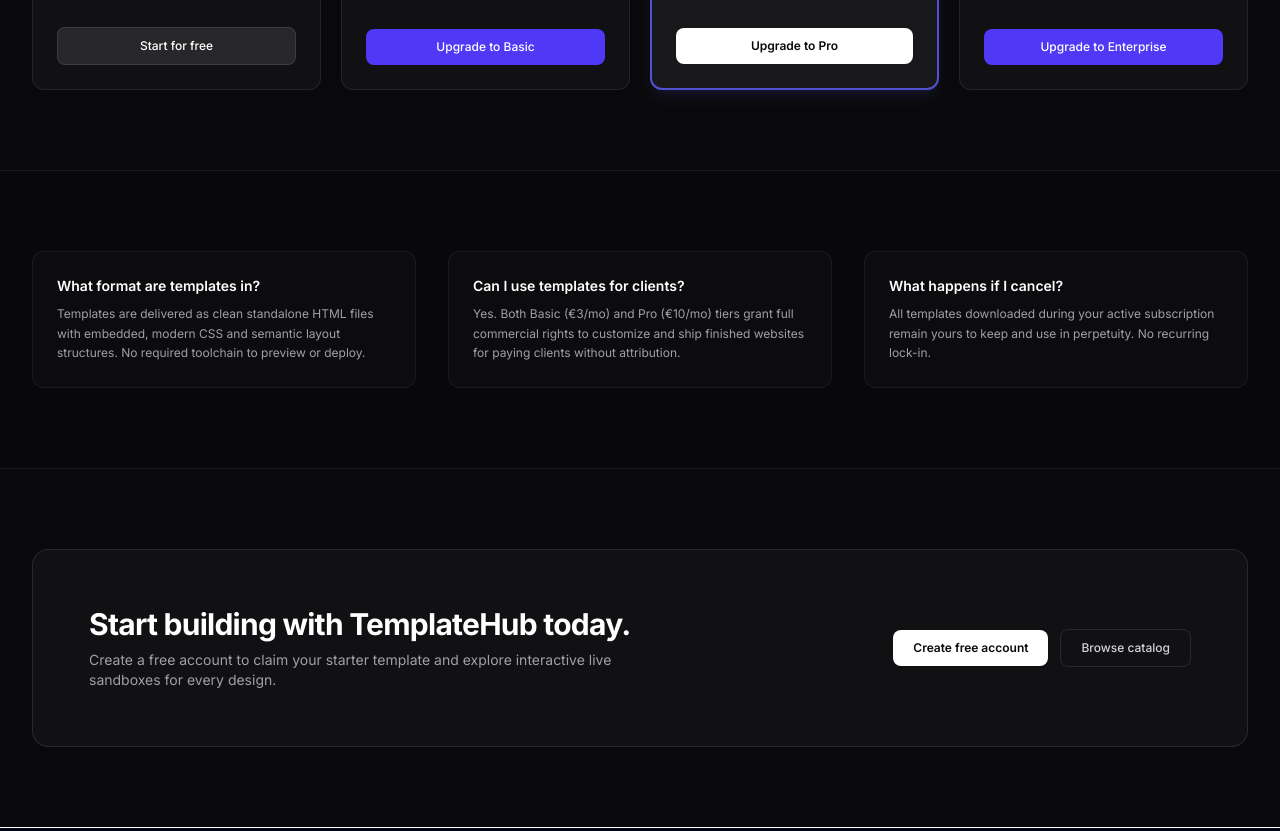
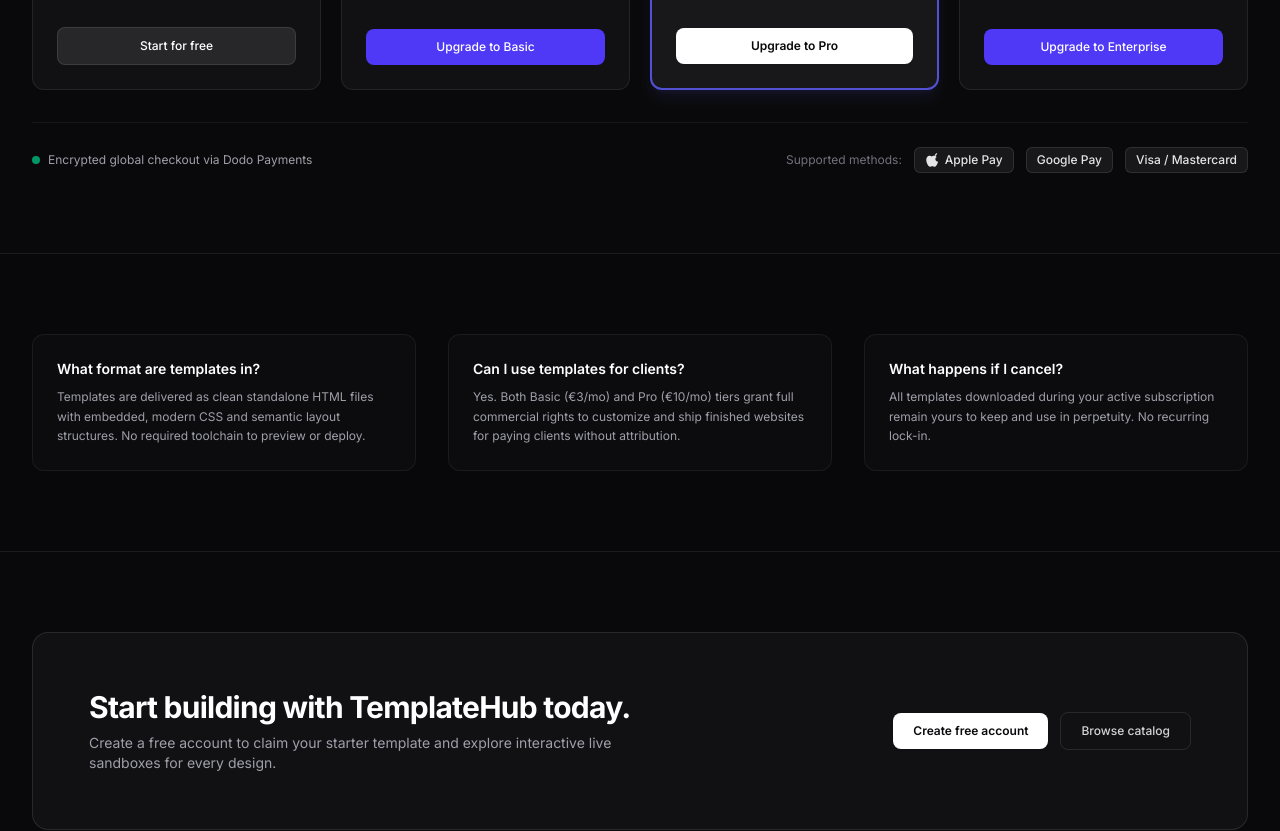
Before and after one commit to ysxDCc/templatehub, a Next.js app: page / in a window 1280 px wide. Shown: the part 3060-3891 px from the top of the page. Built offline with nearby package versions, Linux system fonts and the light colour scheme; no server answers.

Commit message:
feat: add Apple Pay, Google Pay and card payment badges

```diff
--- a/src/app/page.tsx
+++ b/src/app/page.tsx
@@ -70,6 +70,29 @@ export default function Home() {
               <PricingCard key={plan.id} plan={plan} />
             ))}
           </div>
+
+          {/* Supported payment badges */}
+          <div className="mt-8 pt-6 border-t border-white/[0.06] flex flex-wrap items-center justify-between gap-4 text-xs text-zinc-400">
+            <div className="flex items-center gap-2">
+              <span className="w-2 h-2 rounded-full bg-emerald-500 animate-pulse"></span>
+              <span>Encrypted global checkout via Dodo Payments</span>
+            </div>
+            <div className="flex items-center gap-3">
+              <span className="text-zinc-500">Supported methods:</span>
+              <span className="px-2.5 py-1 rounded-md bg-zinc-900 border border-white/10 text-zinc-200 font-medium flex items-center gap-1.5">
+                <svg className="w-3.5 h-3.5 fill-current" viewBox="0 0 170 170">
+                  <path d="M150.37 130.25c-2.45 5.66-5.35 10.87-8.71 15.66-4.58 6.53-8.33 11.05-11.22 13.56-4.48 4.12-9.28 6.23-14.42 6.35-3.69 0-8.14-1.05-13.32-3.18-5.19-2.12-9.97-3.17-14.34-3.17-4.58 0-9.49 1.05-14.75 3.17-5.26 2.13-9.5 3.24-12.74 3.35-4.35.13-9.16-1.9-14.42-6.08-3.69-3.04-7.67-7.81-11.96-14.34-5.97-9.13-10.66-19.43-14.07-30.89-3.41-11.46-5.12-22.18-5.12-32.16 0-14.12 3.65-25.79 10.96-35.01 7.31-9.23 16.32-13.93 27.04-14.12 5.02 0 10.53 1.29 16.53 3.88 6 2.58 10.02 3.93 12.06 4.06 1.7.01 5.92-1.39 12.66-4.18 6.74-2.79 12.51-4.06 17.3-3.8 12.44.75 22.22 5.37 29.35 13.88-10.88 6.58-16.2 15.54-15.96 26.89.26 8.84 3.73 16.14 10.41 21.9 6.69 5.76 14.54 9.17 23.57 10.23-2.22 6.89-5.1 14.28-8.64 22.16zM119.22 33.64c0-7.29 2.65-14.18 7.96-20.67 5.31-6.5 11.9-10.74 19.78-12.72.33 1.15.5 2.27.5 3.36 0 7.2-2.75 14.17-8.24 20.91-5.49 6.74-12.16 10.87-20 12.39z"/>
+                </svg>
+                Apple Pay
+              </span>
+              <span className="px-2.5 py-1 rounded-md bg-zinc-900 border border-white/10 text-zinc-200 font-medium">
+                Google Pay
+              </span>
+              <span className="px-2.5 py-1 rounded-md bg-zinc-900 border border-white/10 text-zinc-200 font-medium">
+                Visa / Mastercard
+              </span>
+            </div>
+          </div>
         </div>
       </section>
 
```
